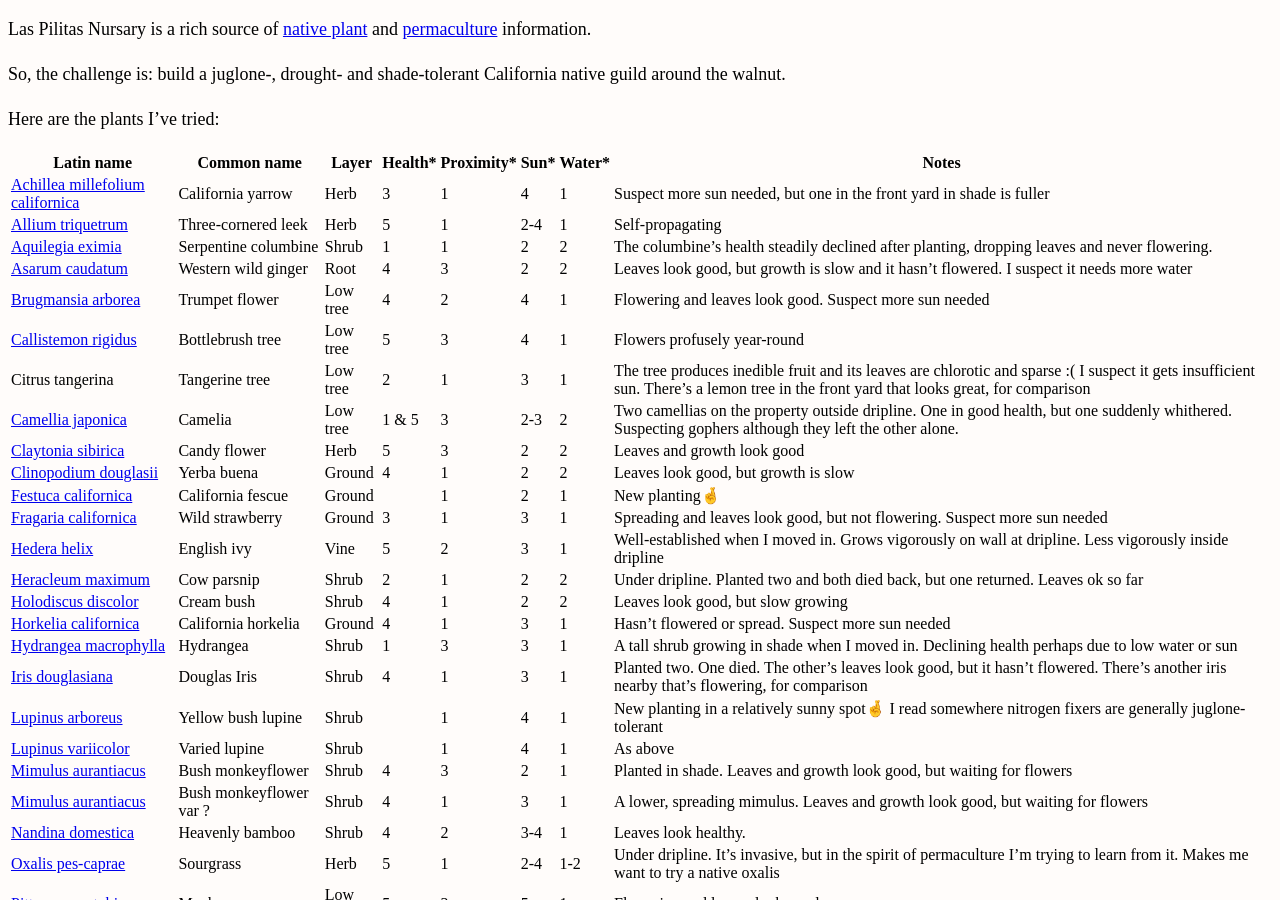
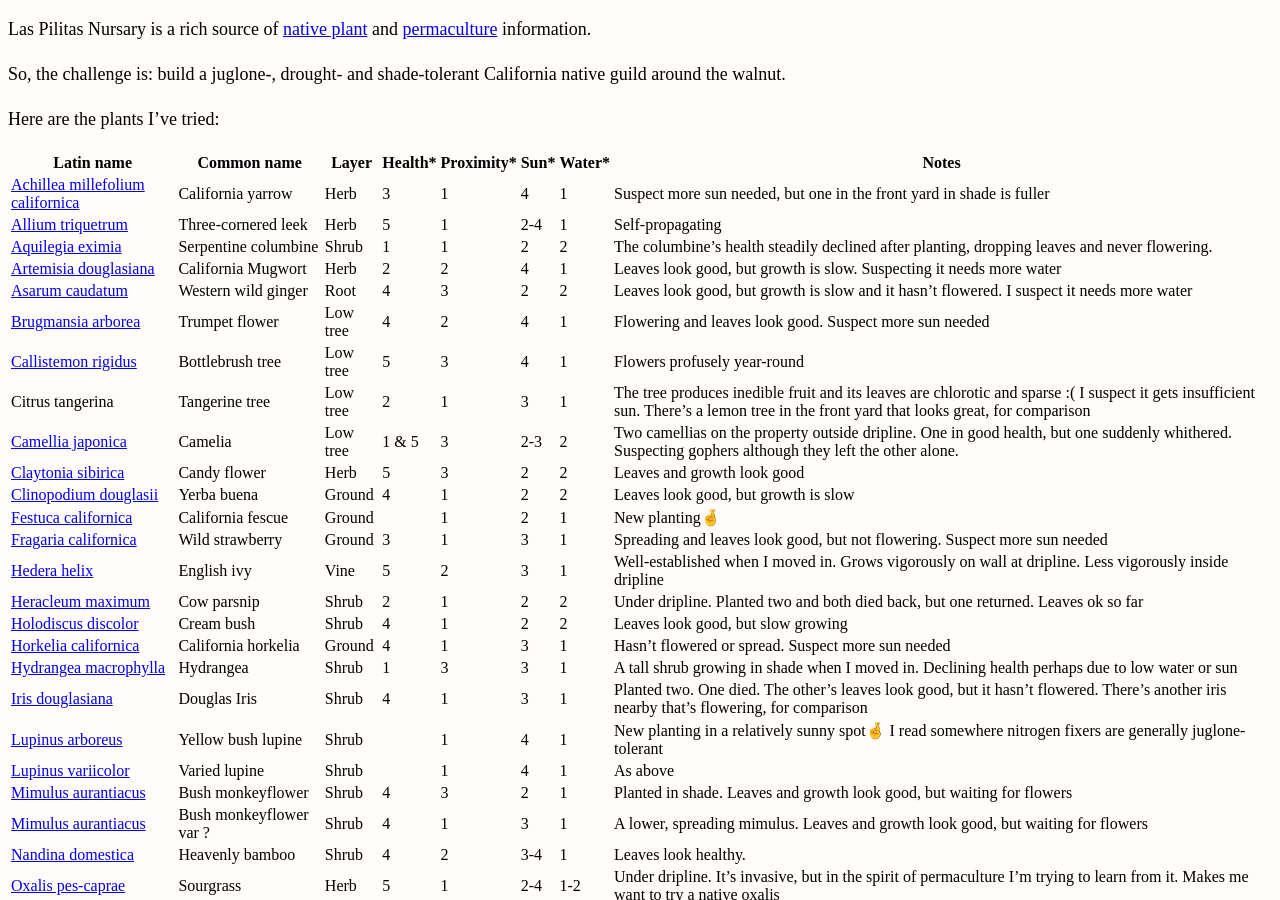
Before and after one commit to erikeldridge/erikeldridge.github.com, a Jekyll site: the page built from _posts/2018-01-20-walnut-guild.md, in a window 1280 px wide and 900 px high, scrolled down 484 px. Built offline with Jekyll 4.4.1, drawn with Linux system fonts in a browser that asks for light colours; nearby versions of some CDN libraries.

Commit message:
Update from Forestry.io - 2018-01-20-walnut-guild.md

```diff
--- a/_posts/2018-01-20-walnut-guild.md
+++ b/_posts/2018-01-20-walnut-guild.md
@@ -34,6 +34,7 @@ Here are the plants I've tried:
 | [Achillea millefolium californica](https://www.inaturalist.org/taxa/239065-Achillea-millefolium-californica) | California yarrow | Herb | 3 | 1 | 4 | 1 | Suspect more sun needed, but one in the front yard in shade is fuller |
 | [Allium triquetrum](https://www.inaturalist.org/taxa/55505-Allium-triquetrum) | Three-cornered leek | Herb | 5 | 1 | 2-4 | 1 | Self-propagating |
 | [Aquilegia eximia](https://www.inaturalist.org/taxa/57230-Aquilegia-eximia) | Serpentine columbine | Shrub | 1 | 1 | 2 | 2 | The columbine's health steadily declined after planting, dropping leaves and never flowering. |
+| [Artemisia douglasiana](https://www.inaturalist.org/taxa/52854-Artemisia-douglasiana) | California Mugwort | Herb | 2 | 2 | 4 | 1 | Leaves look good, but growth is slow. Suspecting it needs more water |
 | [Asarum caudatum](https://www.inaturalist.org/taxa/52858-Asarum-caudatum) | Western wild ginger | Root | 4 | 3 | 2 | 2 | Leaves look good, but growth is slow and it hasn't flowered. I suspect it needs more water |
 | [Brugmansia arborea](https://www.inaturalist.org/taxa/126914-Brugmansia-arborea) | Trumpet flower | Low tree | 4 | 2 | 4 | 1 | Flowering and leaves look good. Suspect more sun needed |
 | [Callistemon rigidus](https://www.inaturalist.org/taxa/146916-Callistemon-rigidus) | Bottlebrush tree | Low tree | 5 | 3 | 4 | 1 | Flowers profusely year-round |
```
